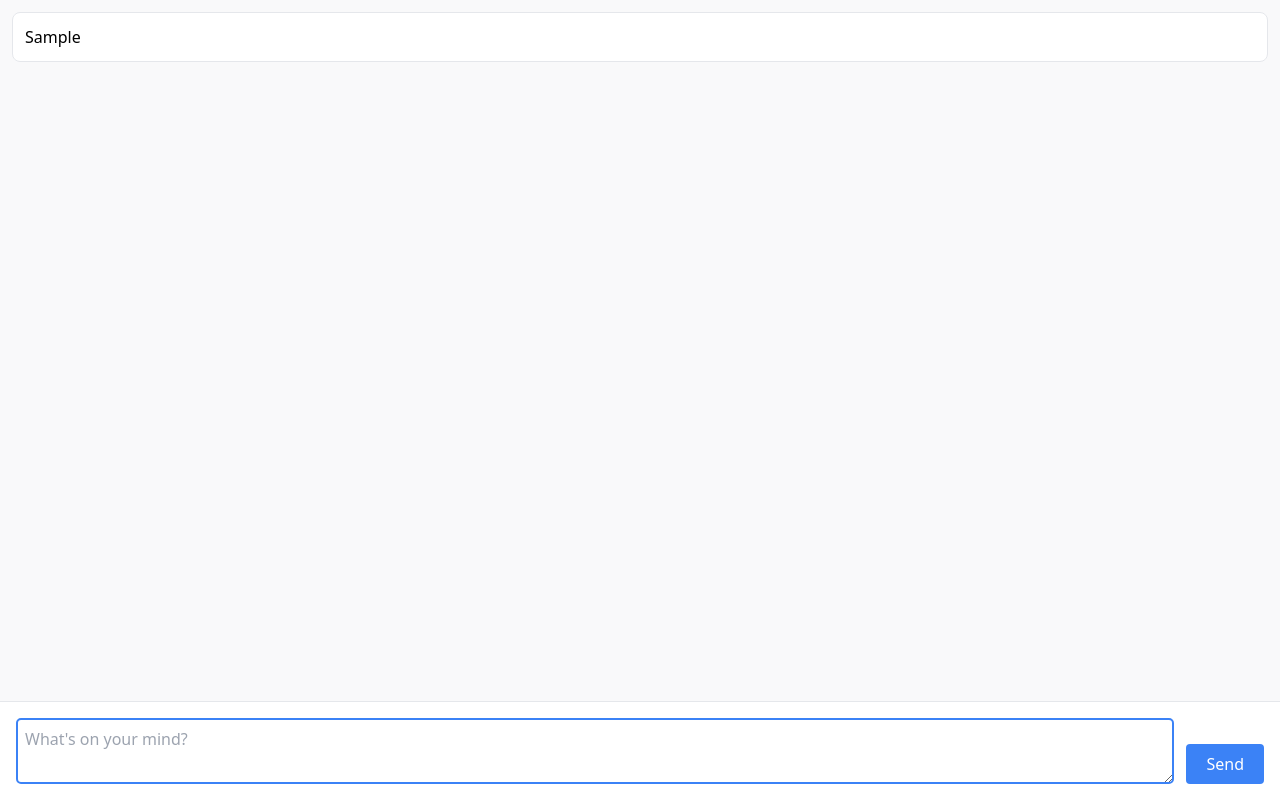
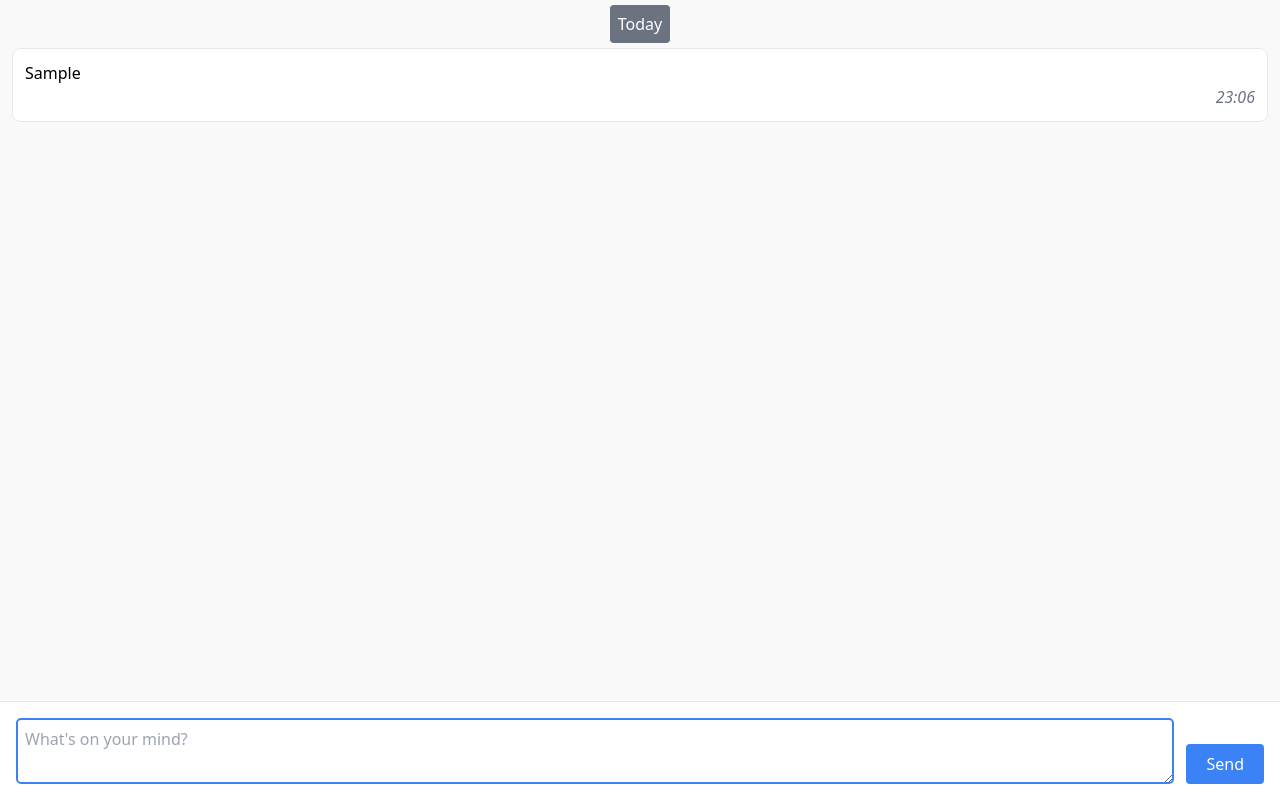
Before and after one commit to iwanharyatno/chatnote, a React (Vite) app: page / in a window 1280 px wide. Both pictures are taken after typing "Sample" into the empty fields and a click on the button "Send". Built offline with nearby package versions, Linux system fonts and the light colour scheme.

Commit message:
Create message timestamp

```diff
--- a/src/components/ChatPanel.jsx
+++ b/src/components/ChatPanel.jsx
@@ -37,7 +37,7 @@ function newMessage(content) {
   return {
     id: +new Date(),
     content,
-    time: new Date()
+    date: new Date()
   }
 }
 
--- a/src/components/ChatPool.jsx
+++ b/src/components/ChatPool.jsx
@@ -1,5 +1,20 @@
 import { useRef, useEffect } from 'react';
 import { useState } from 'react';
+
+const MILLIS_IN_SECOND = 1000;
+const SECONDS_IN_HOUR = 3600;
+const HOURS_IN_DAY = 24;
+const DAYS_IN_WEEK = 7;
+
+const DAYS = [
+  'Sunday',
+  'Monday',
+  'Tuesday',
+  'Wednesday',
+  'Thursday',
+  'Friday',
+  'Saturday',
+];
 
 function ChatPool({ messages, className }) {
   const [numMessage, setNumMessage] = useState(10);
@@ -54,15 +69,65 @@ function ChatPool({ messages, className }) {
 }
 
 function showMessages(messages) {
-  return messages.map(message => (<ChatBox message={message} />));
+  const adjustedMessages = [
+    <DateSeparator date={messages[0].date} key={messages[0].id.toString() + random()} />,
+    <ChatBox message={messages[0]} key={messages[0].id.toString() + random()} />,
+  ];
+
+  for (var i = 1; i < messages.length; i++) {
+    adjustedMessages.push(
+      showMessagesWithSeparator(messages[i - 1], messages[i])
+    );
+  }
+
+  return adjustedMessages;
+}
+
+function showMessagesWithSeparator(prevMessage, currentMessage) {
+  const result = [];
+
+  if (getDaysFromDate(prevMessage.date) !== getDaysFromDate(currentMessage.date)) {
+    result.push(
+      <DateSeparator date={currentMessage.date} key={currentMessage.id.toString() + random()} />
+    );
+  }
+
+  result.push(
+    <ChatBox message={currentMessage} key={currentMessage.id.toString() + random()} />
+  );
+
+  return result;
+}
+
+function DateSeparator({ date }) {
+  const displayedLabel = () => {
+    const currentDate = new Date();
+    if (getDaysFromDate(date) === getDaysFromDate(currentDate)) {
+      return 'Today';
+    }
+    if (getDaysFromDate(date) + 1 === getDaysFromDate(currentDate)) {
+      return 'Yesterday';
+    }
+
+    const differenceDays = getDaysFromDate(currentDate) - getDaysFromDate(date);
+    if (differenceDays < 7 && differenceDays > 0) {
+      return DAYS[date.getDay()];
+    }
+
+    return date.toLocaleDateString();
+  };
+  return (
+    <li className="px-3 pt-3 text-center">
+      <span className="bg-gray-500 text-white p-2 rounded">{displayedLabel()}</span>
+    </li>
+  );
 }
 
 function LinkButton({ onClick, className, children }) {
   return (
-    <li className={'px-3 pt-3 text-center ' + className} key={+new Date()}>
+    <li className={'px-3 pt-3 text-center ' + className} key={(+new Date()).toString() + random()}>
       <a
         className="text-blue-500 focus:text-blue-700"
-        href="javascript:void(0)"
         onClick={onClick}>
           {children}
       </a>
@@ -72,10 +137,25 @@ function LinkButton({ onClick, className, children }) {
 
 function ChatBox({ message }) {
   return (
-    <li className="p-3 border rounded-lg m-3 bg-white break-words" key={message.id}>
+    <li className="p-3 border rounded-lg m-3 bg-white break-words">
       {message.content}
+      <div className="text-right italic text-gray-500">
+        {`${message.date.getHours()}:${message.date.getMinutes().toString().padStart(2, "0")}`}
+      </div>
     </li>
   );
 }
 
+function random(digits = 7) {
+  return Math.round(
+    Math.random() * Math.pow(10, digits)
+  );
+}
+
+function getDaysFromDate(date) {
+  const dateInMillis = date.getTime();
+  const days = Math.floor(dateInMillis / (MILLIS_IN_SECOND * SECONDS_IN_HOUR * HOURS_IN_DAY));
+  return days;
+}
+
 export default ChatPool;
--- a/src/storage/MessageStore.js
+++ b/src/storage/MessageStore.js
@@ -8,8 +8,9 @@ const MessageStore = {
     const messagesJson = localStorage.getItem(APP_MESSAGE_STORE_KEY);
     if (messagesJson) {
       return JSON.parse(messagesJson).map(message => ({
-        ...message,
-        date: new Date(message.date)
+        id: message.id,
+        date: new Date(message.date),
+        content: message.content,
       }));
     }
     return [];
```
